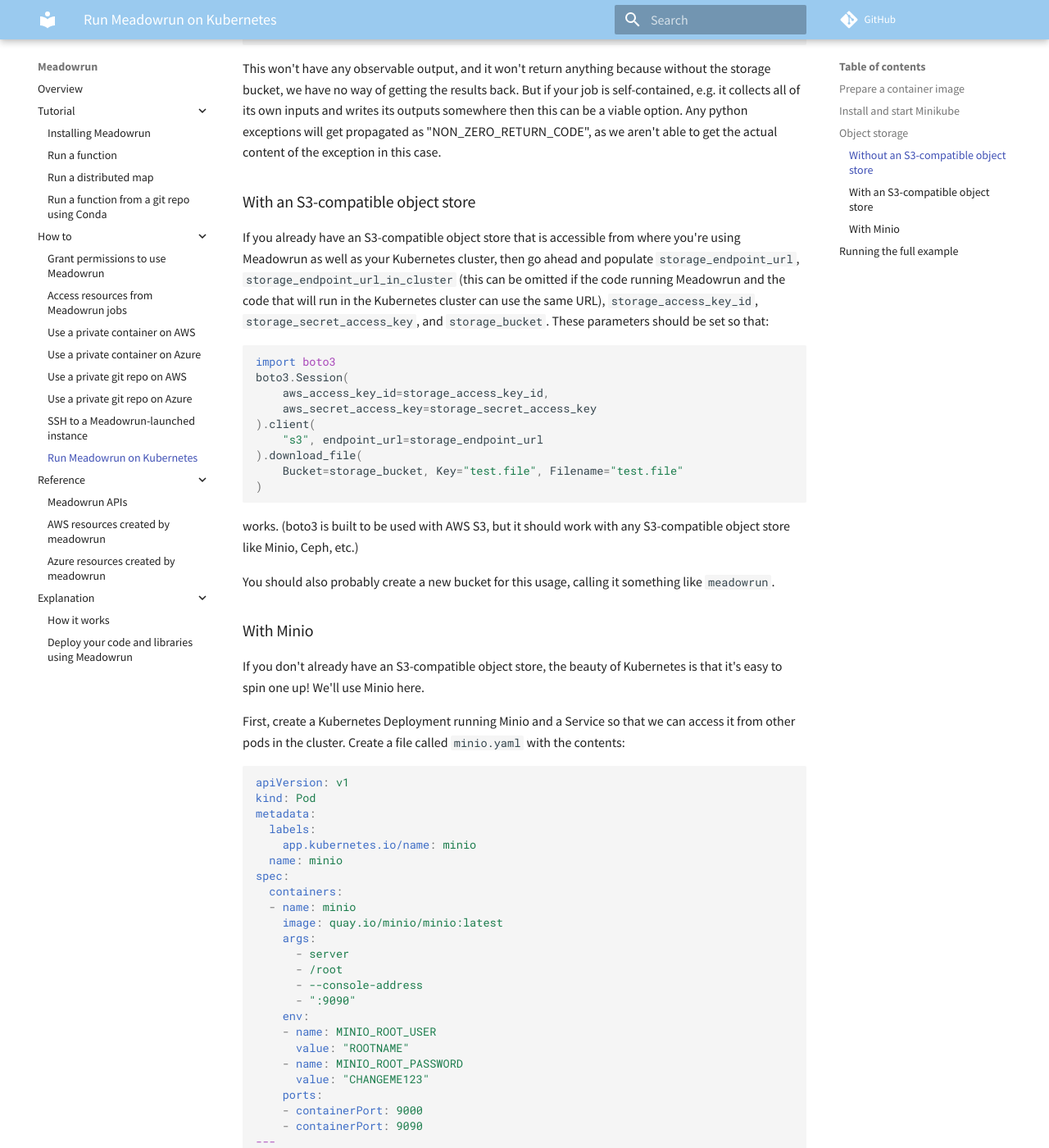
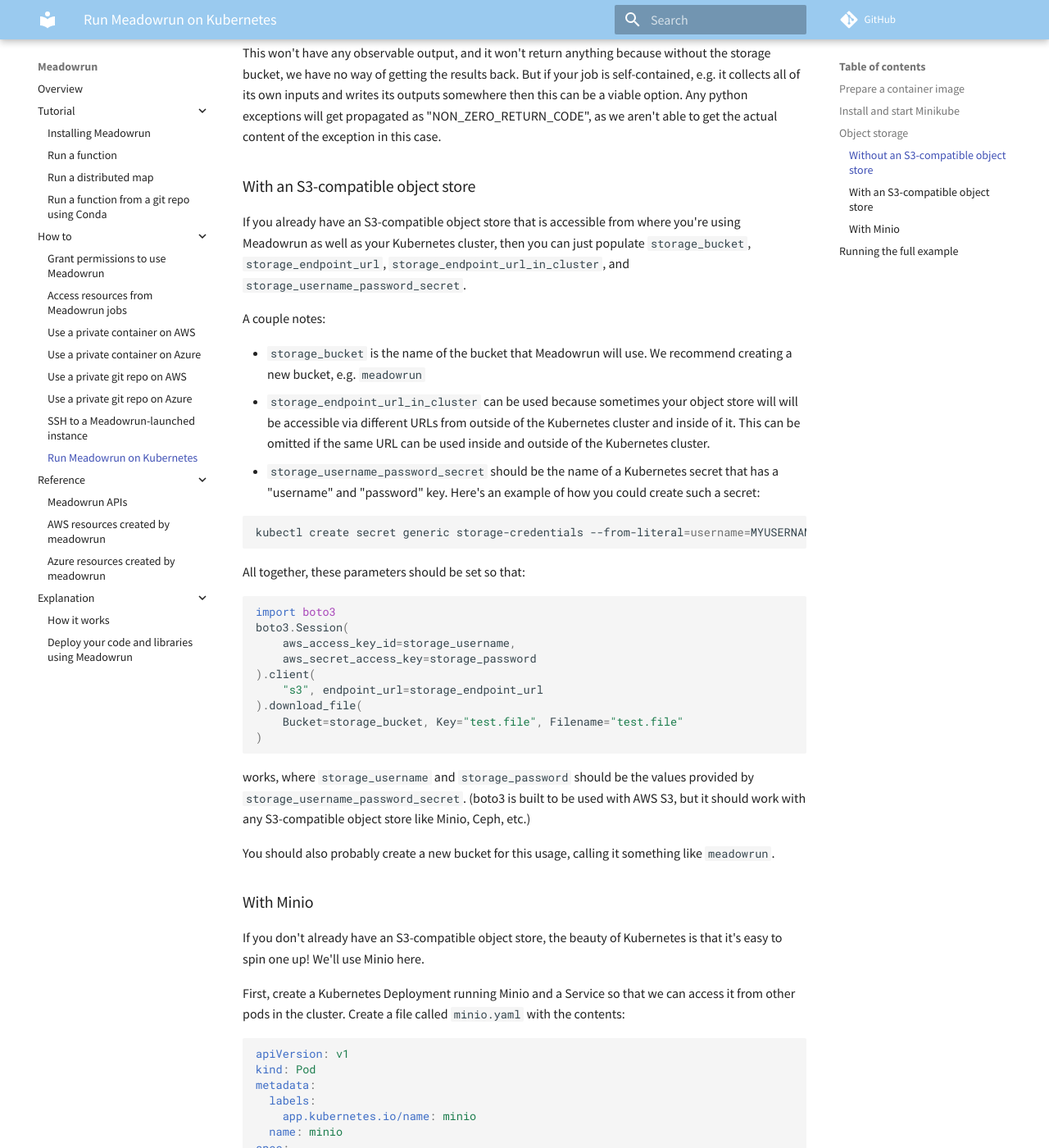
Before and after one commit to meadowdata/meadowrun, an MkDocs documentation site: the page built from docs/how_to/kubernetes.md, in a window 1280 px wide and 1400 px high, scrolled down 2393 px. Shown: the whole window at 82% size. Built offline with MkDocs 1.6.1 and Material for MkDocs 9.7.7, drawn with Linux system fonts in a browser that asks for light colours; comment, search, counter and statistics services are not loaded; some of the changed text lies outside the part shown.

Commit message:
Change Kubernetes to take a storage_username_password_secret so that the username/password don't end up on the command line for a Job

````diff
--- a/docs/how_to/kubernetes.md
+++ b/docs/how_to/kubernetes.md
@@ -43,8 +43,7 @@
                 storage_bucket="meadowrunbucket",
                 storage_endpoint_url="http://127.0.0.1:9000",
                 storage_endpoint_url_in_cluster="http://minio-service:9000",
-                storage_access_key_id="ROOTNAME",
-                storage_secret_access_key="CHANGEME123",
+                storage_username_password_secret="minio-credentials",
                 kube_config_context="minikube"
             ),
             meadowrun.Deployment.container_image("meadowrun/meadowrun-dev")
@@ -124,17 +123,33 @@
 ### With an S3-compatible object store
 
 If you already have an S3-compatible object store that is accessible from where you're
-using Meadowrun as well as your Kubernetes cluster, then go ahead and populate
-`storage_endpoint_url`, `storage_endpoint_url_in_cluster` (this can be omitted if the
-code running Meadowrun and the code that will run in the Kubernetes cluster can use the
-same URL), `storage_access_key_id`, `storage_secret_access_key`, and `storage_bucket`.
-These parameters should be set so that:
+using Meadowrun as well as your Kubernetes cluster, then you can just populate
+`storage_bucket`, `storage_endpoint_url`, `storage_endpoint_url_in_cluster`, and
+`storage_username_password_secret`.
+
+A couple notes:
+
+- `storage_bucket` is the name of the bucket that Meadowrun will use. We recommend
+  creating a new bucket, e.g. `meadowrun`
+- `storage_endpoint_url_in_cluster` can be used because sometimes your object store will
+  will be accessible via different URLs from outside of the Kubernetes cluster and inside
+  of it. This can be omitted if the same URL can be used inside and outside of the
+  Kubernetes cluster.
+- `storage_username_password_secret` should be the name of a Kubernetes secret that has
+  a "username" and "password" key. Here's an example of how you could create such a
+  secret:
+
+```shell
+kubectl create secret generic storage-credentials --from-literal=username=MYUSERNAME --from-literal=password=MYPASSWORD
+```
+
+All together, these parameters should be set so that:
 
 ```python
 import boto3
 boto3.Session(
-    aws_access_key_id=storage_access_key_id,
-    aws_secret_access_key=storage_secret_access_key
+    aws_access_key_id=storage_username,
+    aws_secret_access_key=storage_password
 ).client(
     "s3", endpoint_url=storage_endpoint_url
 ).download_file(
@@ -143,8 +158,9 @@
 
 ```
 
-works. (boto3 is built to be used with AWS S3, but it should work with any S3-compatible
-object store like Minio, Ceph, etc.)
+works, where `storage_username` and `storage_password` should be the values provided by
+`storage_username_password_secret`. (boto3 is built to be used with AWS S3, but it
+should work with any S3-compatible object store like Minio, Ceph, etc.)
 
 You should also probably create a new bucket for this usage, calling it something like
 `meadowrun`.
@@ -233,10 +249,16 @@
 
 This will make our Minio service available as `127.0.0.1:9000` locally.
 
-Finally, we'll need to use the Minio web UI (now available as `127.0.0.1:9090`) to
-create a bucket. You should be able to log in with the username/password you set in
-`minio.yaml`, and then click on "Create Bucket" to create a new bucket called
-`meadowrunbucket`.
+We'll need to use the Minio web UI (now available as `127.0.0.1:9090`) to create a
+bucket. You should be able to log in with the username/password you set in `minio.yaml`,
+and then click on "Create Bucket" to create a new bucket called `meadowrunbucket`.
+
+Finally, we'll need to store our Minio credentials as a Kubernetes secret with username
+and password keys:
+
+```shell
+kubectl create secret generic minio-credentials --from-literal=username=ROOTNAME --from-literal=password=CHANGEME123
+```
 
 That means we're all set for these lines in the sample:
 
@@ -244,8 +266,7 @@
         storage_bucket="meadowrunbucket",
         storage_endpoint_url="http://127.0.0.1:9000",
         storage_endpoint_url_in_cluster="http://minio-service:9000",
-        storage_access_key_id="ROOTNAME",
-        storage_secret_access_key="CHANGEME123",
+        storage_username_password_secret="minio-credentials",
 ```
 
 ## Running the full example
````
Also changed, not shown: 3 other files.
